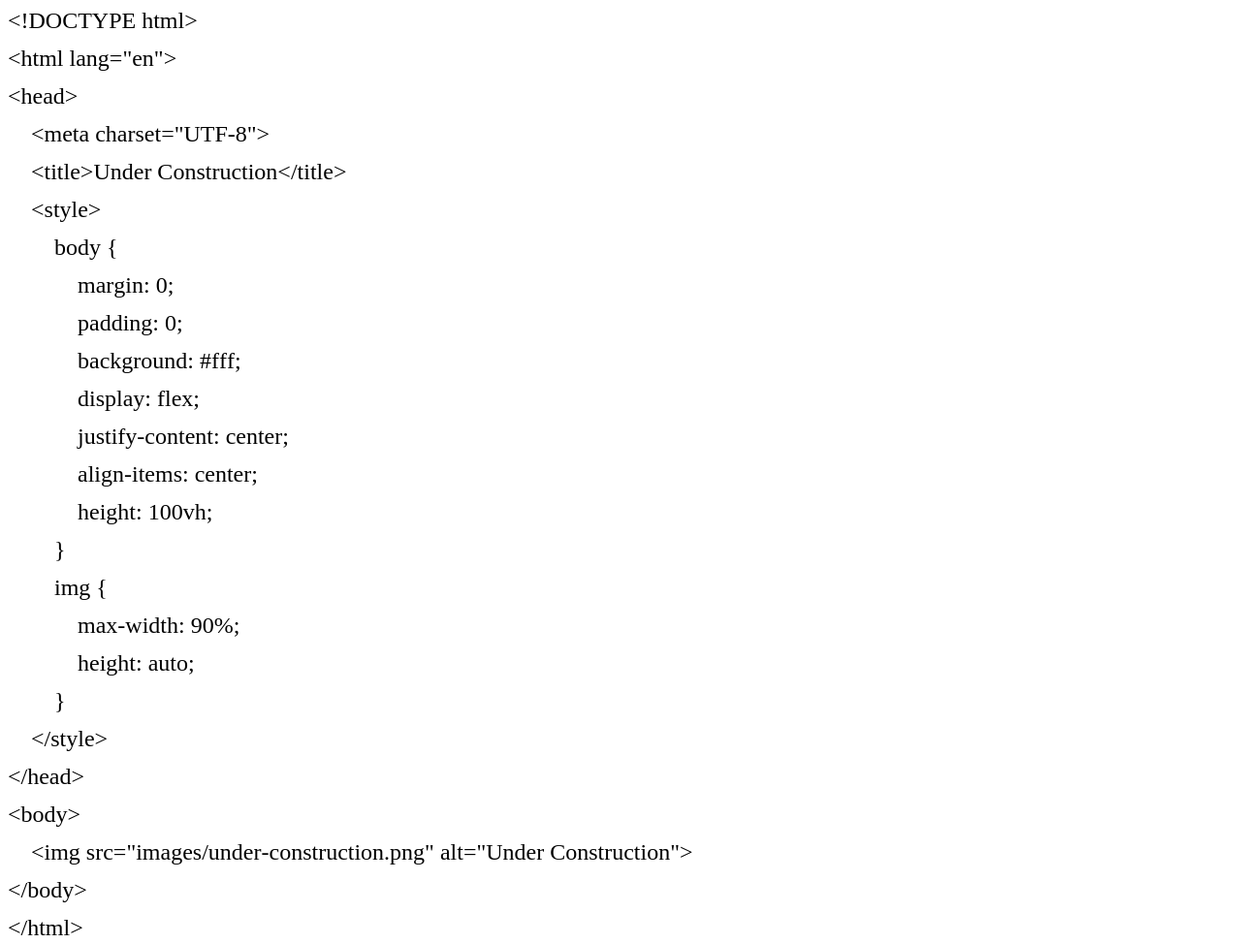
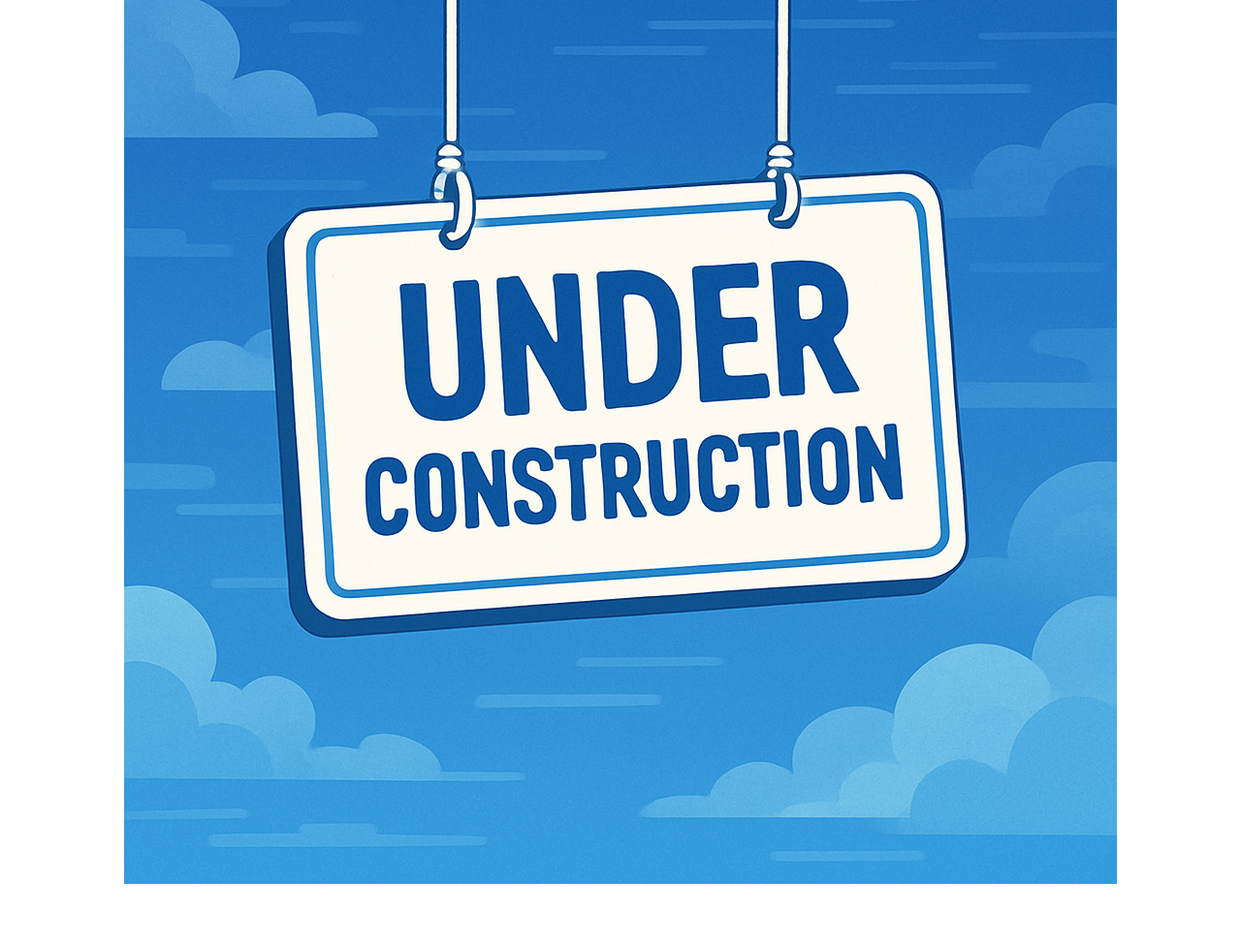
Before and after one commit to yariv-n/Website, a plain HTML site: page index.html in a window 1280 px wide. Shown: the whole page at 97% size. After the commit the page ends 912 px from the top, so only its background shows below. Drawn offline with Linux system fonts and the light colour scheme.

Commit message:
image-update

```diff
--- a/index.html
+++ b/index.html
@@ -1,41 +1,25 @@
-<!DOCTYPE html PUBLIC "-//W3C//DTD HTML 4.01//EN" "http://www.w3.org/TR/html4/strict.dtd">
-<html>
+<!DOCTYPE html>
+<html lang="en">
 <head>
-  <meta http-equiv="Content-Type" content="text/html; charset=utf-8">
-  <meta http-equiv="Content-Style-Type" content="text/css">
-  <title></title>
-  <meta name="Generator" content="Cocoa HTML Writer">
-  <meta name="CocoaVersion" content="2575.6">
-  <style type="text/css">
-    p.p1 {margin: 0.0px 0.0px 12.0px 0.0px; font: 24.0px 'Times New Roman'; -webkit-text-stroke: #000000}
-    span.s1 {font-kerning: none}
-  </style>
+    <meta charset="UTF-8">
+    <title>Under Construction</title>
+    <style>
+        body {
+            margin: 0;
+            padding: 0;
+            background: #fff;
+            display: flex;
+            justify-content: center;
+            align-items: center;
+            height: 100vh;
+        }
+        img {
+            max-width: 90%;
+            height: auto;
+        }
+    </style>
 </head>
 <body>
-<p class="p1"><span class="s1">&lt;!DOCTYPE html&gt;</span></p>
-<p class="p1"><span class="s1">&lt;html lang="en"&gt;</span></p>
-<p class="p1"><span class="s1">&lt;head&gt;</span></p>
-<p class="p1"><span class="s1"><span class="Apple-converted-space">    </span>&lt;meta charset="UTF-8"&gt;</span></p>
-<p class="p1"><span class="s1"><span class="Apple-converted-space">    </span>&lt;title&gt;Under Construction&lt;/title&gt;</span></p>
-<p class="p1"><span class="s1"><span class="Apple-converted-space">    </span>&lt;style&gt;</span></p>
-<p class="p1"><span class="s1"><span class="Apple-converted-space">        </span>body {</span></p>
-<p class="p1"><span class="s1"><span class="Apple-converted-space">            </span>margin: 0;</span></p>
-<p class="p1"><span class="s1"><span class="Apple-converted-space">            </span>padding: 0;</span></p>
-<p class="p1"><span class="s1"><span class="Apple-converted-space">            </span>background: #fff;</span></p>
-<p class="p1"><span class="s1"><span class="Apple-converted-space">            </span>display: flex;</span></p>
-<p class="p1"><span class="s1"><span class="Apple-converted-space">            </span>justify-content: center;</span></p>
-<p class="p1"><span class="s1"><span class="Apple-converted-space">            </span>align-items: center;</span></p>
-<p class="p1"><span class="s1"><span class="Apple-converted-space">            </span>height: 100vh;</span></p>
-<p class="p1"><span class="s1"><span class="Apple-converted-space">        </span>}</span></p>
-<p class="p1"><span class="s1"><span class="Apple-converted-space">        </span>img {</span></p>
-<p class="p1"><span class="s1"><span class="Apple-converted-space">            </span>max-width: 90%;</span></p>
-<p class="p1"><span class="s1"><span class="Apple-converted-space">            </span>height: auto;</span></p>
-<p class="p1"><span class="s1"><span class="Apple-converted-space">        </span>}</span></p>
-<p class="p1"><span class="s1"><span class="Apple-converted-space">    </span>&lt;/style&gt;</span></p>
-<p class="p1"><span class="s1">&lt;/head&gt;</span></p>
-<p class="p1"><span class="s1">&lt;body&gt;</span></p>
-<p class="p1"><span class="s1"><span class="Apple-converted-space">    </span>&lt;img src="images/under-construction.png" alt="Under Construction"&gt;</span></p>
-<p class="p1"><span class="s1">&lt;/body&gt;</span></p>
-<p class="p1"><span class="s1">&lt;/html&gt;</span></p>
+    <img src="images/under-construction.png" alt="Under Construction">
 </body>
 </html>
```
